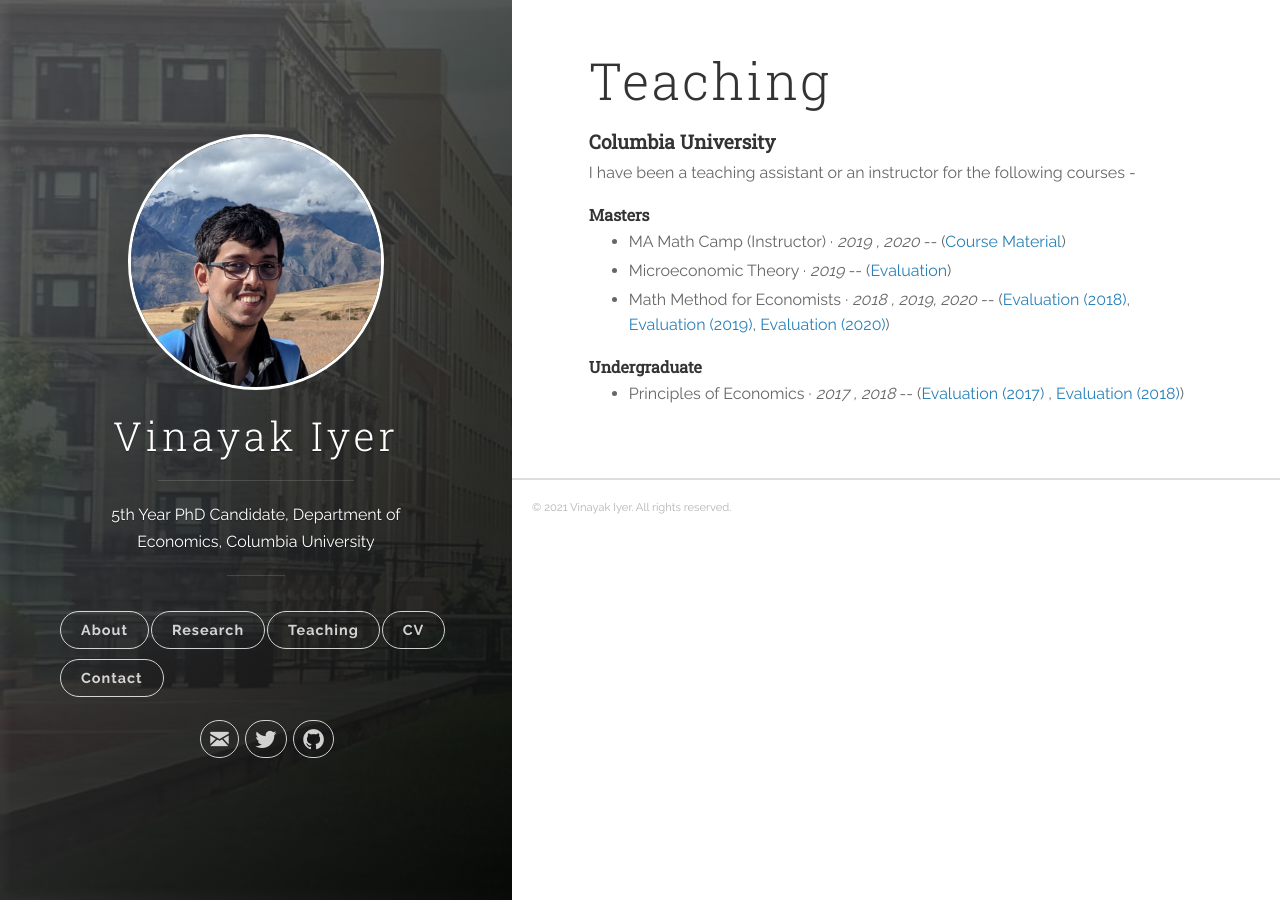
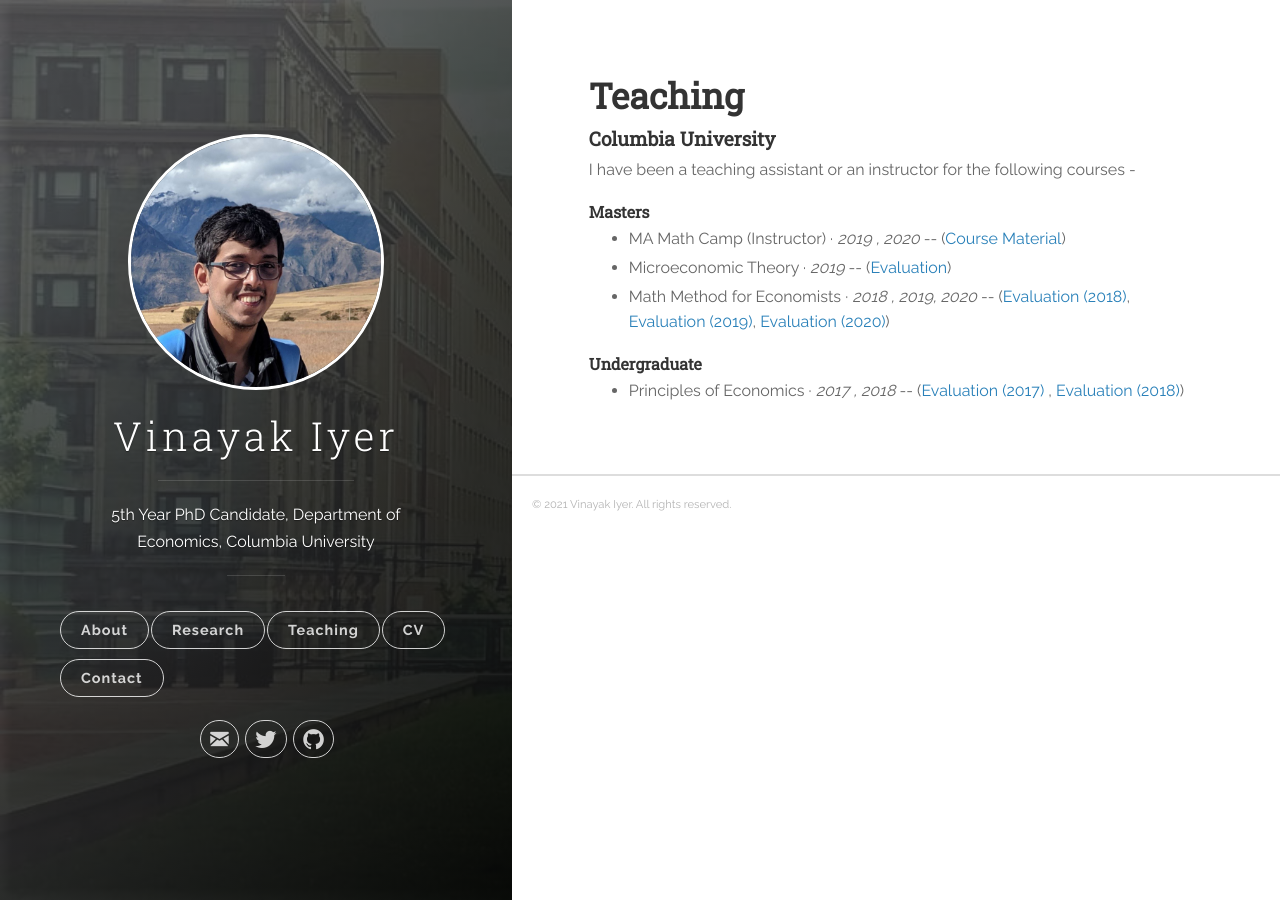
Before and after one commit to vinayakiyer/vinayakiyer.github.io, a Jekyll site: the page built from _posts/2018-06-12-teaching.markdown, in a window 1280 px wide. Built offline with Jekyll 4.4.1, drawn with Linux system fonts in a browser that asks for light colours.

```diff
--- a/_posts/2018-06-12-teaching.markdown
+++ b/_posts/2018-06-12-teaching.markdown
@@ -1,8 +1,10 @@
 ---
-title:  "Teaching"
+title:  ""
 categories: [jekyll]
 tags: [jekyll]
 ---
+<h2 id="columbia-university"><strong>Teaching</strong></h2>
+
 <h4 id="columbia-university"><strong>Columbia University</strong></h4>
 <p>I have been a teaching assistant or an instructor for the following courses -
 <!---
```
